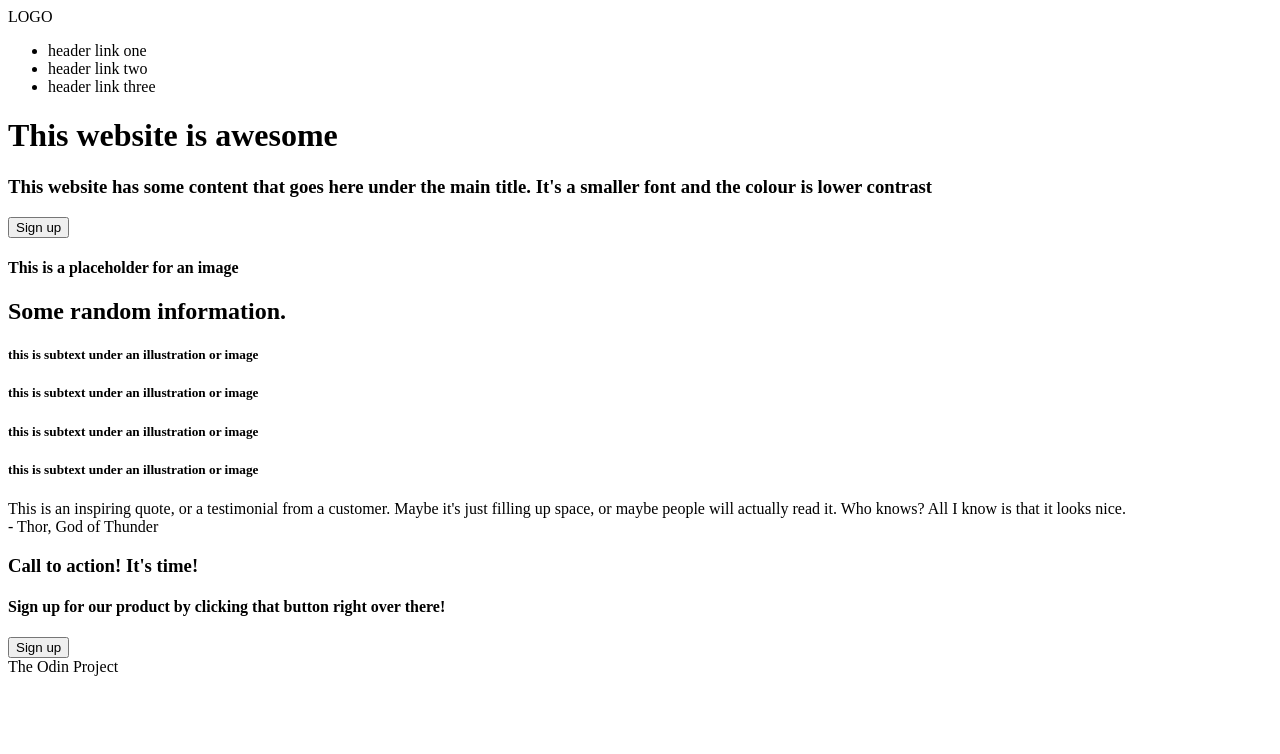
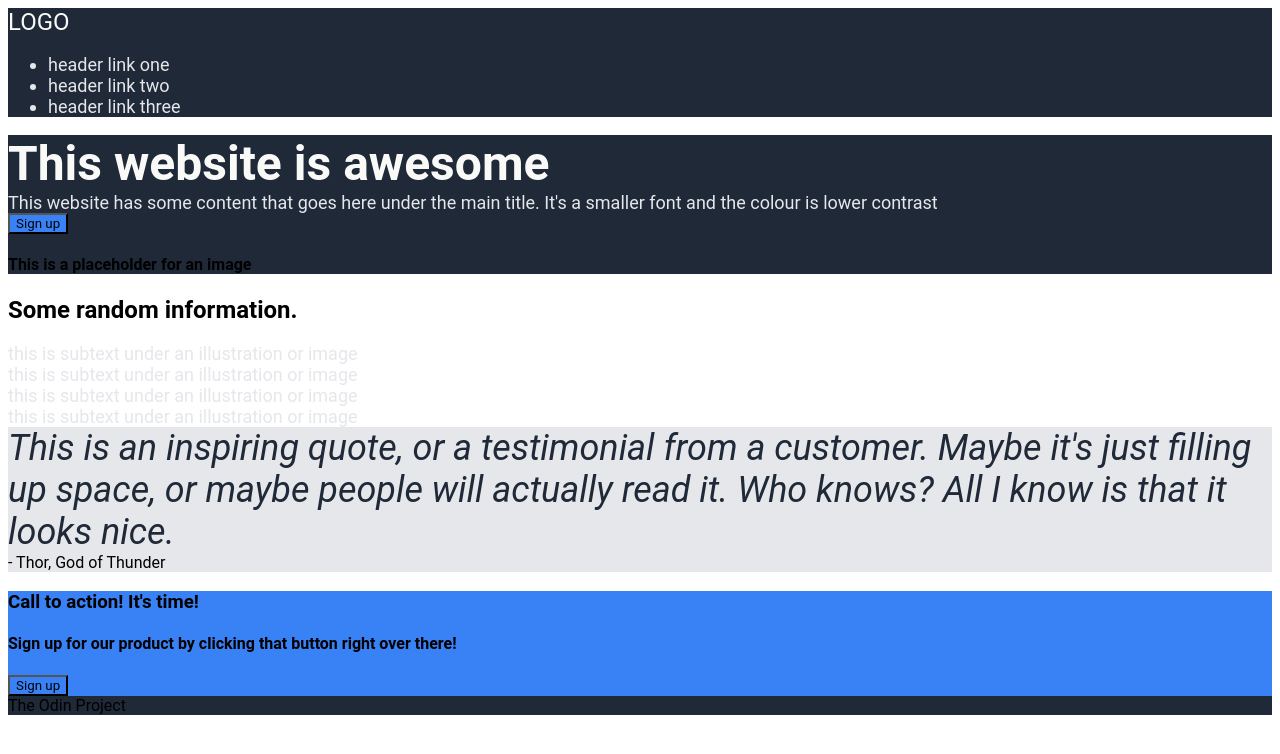
Before and after one commit to krisjowen/landing-page, a plain HTML site: page index.html in a window 1280 px wide. Drawn offline with Linux system fonts and the light colour scheme.

Commit message:
All content and initial styling added

```diff
--- a/index.html
+++ b/index.html
@@ -18,10 +18,14 @@
 </ul>
     </div>
     <div class="hero">
-        <h1>This website is awesome</h1>
-        <h3>This website has some content that goes here under the main title. It's a smaller font and the colour is lower contrast</h3>
+    <div class="hero-main-text">
+        This website is awesome
+    </div>
+        <div class="standard-text">
+        This website has some content that goes here under the main title. It's a smaller font and the colour is lower contrast
+        </div>
         <div class="hero-sign-up">
-            <button>Sign up</button>
+            <button class="button">Sign up</button>
         </div>
         <div class="welcome-image">
             <h4>This is a placeholder for an image</h4>
@@ -34,25 +38,25 @@
         <div class="info-card">
             <div class="image-text"></div>
             <div class="image-description">
-                <h5>this is subtext under an illustration or image</h5>
+                this is subtext under an illustration or image
             </div>
         </div>
         <div class="info-card">
             <div class="image-text"></div>
             <div class="image-description">
-                <h5>this is subtext under an illustration or image</h5>
+                this is subtext under an illustration or image
             </div>
         </div>
         <div class="info-card">
             <div class="image-text"></div>
             <div class="image-description">
-                <h5>this is subtext under an illustration or image</h5>
+                this is subtext under an illustration or image
             </div>
         </div>
         <div class="info-card">
             <div class="image-text"></div>
             <div class="image-description">
-                <h5>this is subtext under an illustration or image</h5>
+                this is subtext under an illustration or image
             </div>
         </div>
     </div>
@@ -68,7 +72,7 @@
         <h3>Call to action! It's time!</h3>
         <h4>Sign up for our product by clicking that button right over there!</h4>
         <div class="cta-sign-up">
-            <button>Sign up</button>
+            <button class="button">Sign up</button>
         </div>
     </div>
     <div class="footer">
--- a/styles.css
+++ b/styles.css
@@ -0,0 +1,41 @@
+* {
+    font-family: 'Roboto';
+}
+
+.header, .footer, .hero {
+    background-color: #1F2937;
+}
+
+.logo {
+    font-size: 24px;
+    color: #F9FAF8;
+}
+
+.links, .standard-text, .image-description {
+    font-size: 18px;
+    color: #e5e7eb;
+}
+
+.hero-main-text {
+    font-size: 48px;
+    font-weight: bolder;
+    color: #F9FaF8;
+}
+
+.button {
+    background-color: #3882F6;
+}
+
+.quote {
+    background-color: #e5e7eb;
+}
+
+.cta {
+    background-color: #3882F6;
+}
+
+.quote-text {
+    font-size: 36px;
+    font-style: italic;
+    color: #1F2937;
+}
```
